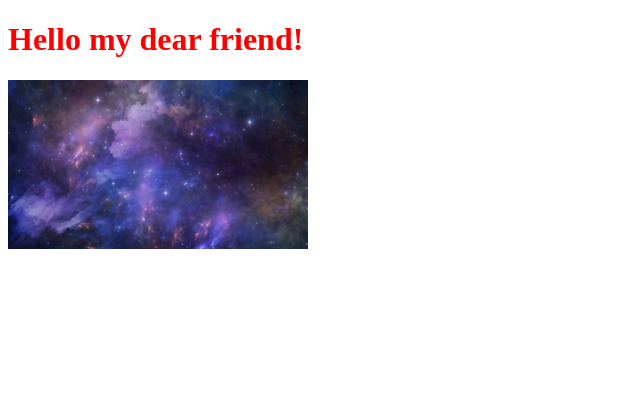
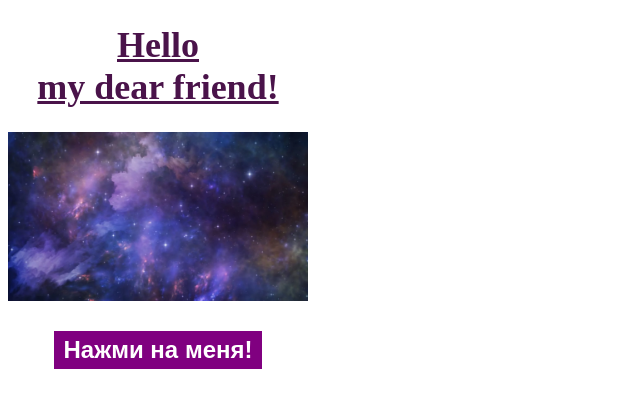
Before and after one commit to storuky/proj1, a plain HTML site: page index.html in a window 1280 px wide. Shown: the whole page, without its empty margins (0-640 px from the left). Drawn offline with Linux system fonts and the light colour scheme.

Commit message:
new style

```diff
--- a/index.html
+++ b/index.html
@@ -7,7 +7,10 @@
     <link rel="stylesheet" href="main.css" />
   </head>
   <body>
-    <h1>Hello my dear friend!</h1>
-    <img src="1.webp" width="300px" alt="" />
+    <div class="container">
+      <h1 class="title">Hello <br />my dear friend!</h1>
+      <img src="1.webp" width="100%" alt="" />
+      <button class="click-me">Нажми на меня!</button>
+    </div>
   </body>
 </html>
--- a/main.css
+++ b/main.css
@@ -1,3 +1,26 @@
-html {
-  color: red;
+img {
+  display: block;
 }
+.container{
+  width: 300px;
+  text-align: center;
+}
+.click-me {
+  margin-top: 30px;
+  font-size: 24px;
+  font-weight: bold;
+  padding: 5px 10px;
+  background-color: purple;
+  color: white;
+  border: none;
+  cursor: pointer;
+}
+.click-me:hover{
+  background-color: rgb(171, 59, 171);
+
+}
+.title {
+  font-size: 36px;
+  color: rgb(74, 19, 74);
+  text-decoration:underline;
+}
```
